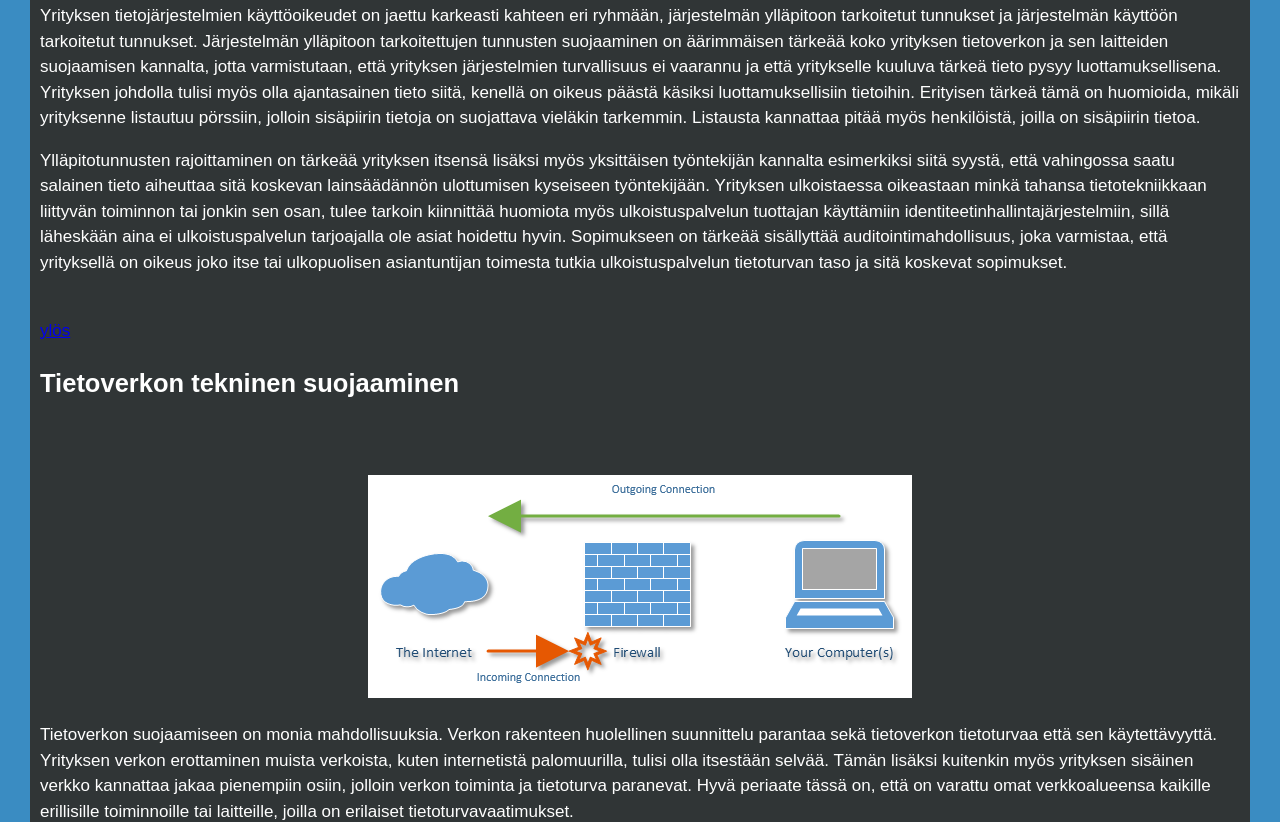
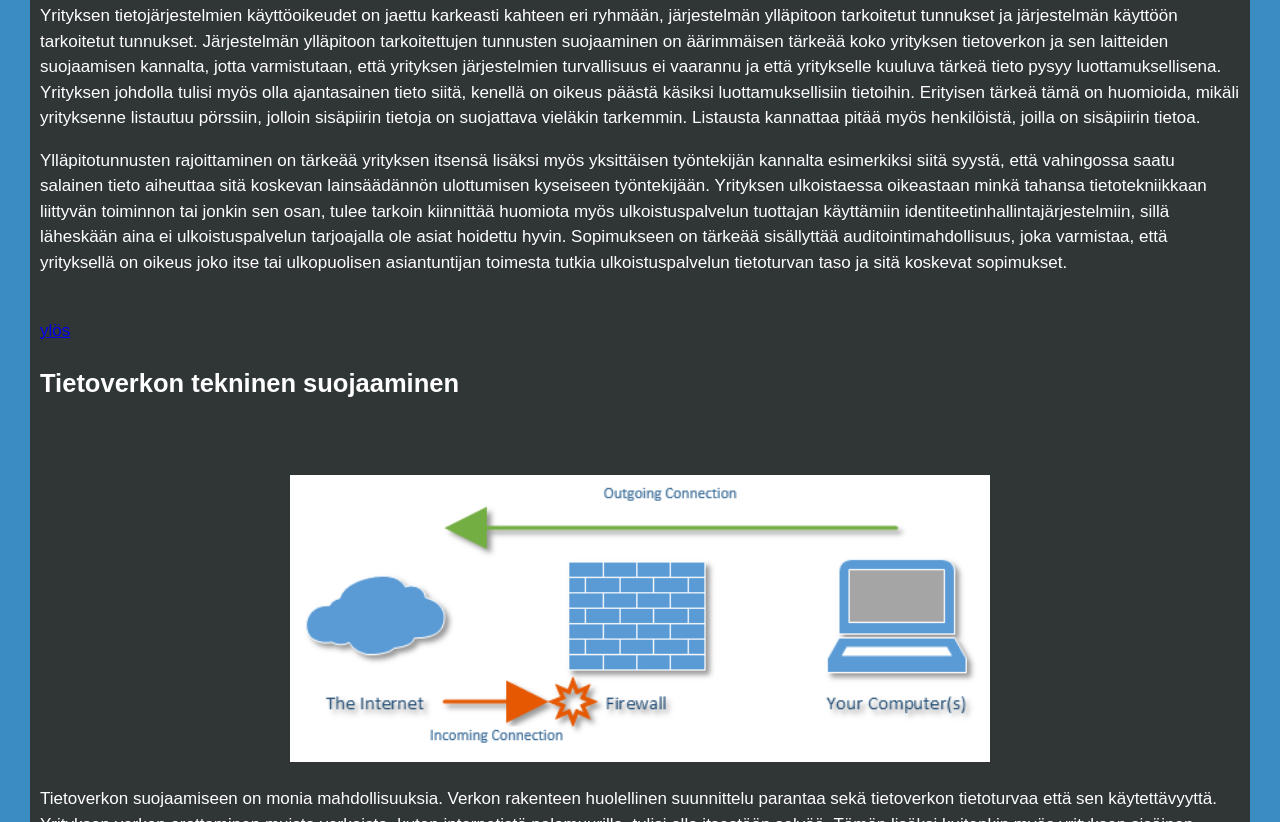
Before and after one commit to Roni7621/Tietoturvaopas-projekti, a plain HTML site: page tekninentoteuttaminen.html in a window 1280 px wide. Shown: the part 1978-2800 px from the top of the page. Drawn offline with Linux system fonts and the light colour scheme.

Commit message:
kuvan koko

```diff
--- a/tekninentoteuttaminen.html
+++ b/tekninentoteuttaminen.html
@@ -58,7 +58,7 @@ Yrityksen ulkoistaessa oikeastaan minkä tahansa tietotekniikkaan liittyvän toi
 
 
 <h2 id="Tietoverkon tekninen suojaaminen"><b>Tietoverkon tekninen suojaaminen</b></h2><br><br>
-<center><img src="kuvia/firewall.jpg"></center>
+<center><img src="kuvia/firewall.jpg" width="700" height="auto"></center>
 <p>Tietoverkon suojaamiseen on monia mahdollisuuksia. Verkon rakenteen huolellinen suunnittelu parantaa sekä tietoverkon tietoturvaa että sen käytettävyyttä. Yrityksen verkon erottaminen muista verkoista, kuten internetistä palomuurilla, tulisi olla itsestään selvää. Tämän lisäksi kuitenkin myös yrityksen sisäinen verkko kannattaa jakaa pienempiin osiin, jolloin verkon toiminta ja tietoturva paranevat. Hyvä periaate tässä on, että on varattu omat verkkoalueensa kaikille erillisille toiminnoille tai laitteille, joilla on erilaiset tietoturvavaatimukset.</p>
 <p> On selvää, että esimerkiksi toiminnanohjausjärjestelmien tietokantapalvelimilla on erilaiset tietoturvavaatimukset kuin toimistoverkon tiedostopalvelimilla. Järjestelmät on hyvä luokitella tärkeysjärjestykseen esimerkiksi käytettävyysvaatimusten tai järjestelmien sisältämien tietojen luottamuksellisuuden mukaan, sillä se helpottaa tietoverkon suojaamista. Lisäksi on hyvä rajoittaa verkkojen välistä liikennettä laitteella, joka täyttää tietoturvavaatimukset, kuten palomuurilla tai kytkimellä.</p>
 <p>Kaikki etä- ja langattomat yhteydet olisi parasta terminoida yrityksen ulkopuoliseen verkkoon, josta käyttäjille sallitaan pääsy yrityksen tietojärjestelmiin vain vahvan käyttäjäntunnistuksen jälkeen. Samoja langattomia verkkoja voi käyttää myös ulkopuolisten tahojen, kuten vierailijoiden, internet-yhteyksiin, tästä verkosta ei kuitenkaan pääse yrityksen sisäisiin järjestelmiin ilman vahvaa käyttäjäntunnistusta. Etäyhteyksien tietoturvallisuutta voi parantaa sallimalla yhteydet yrityksen sisäiseen verkkoon ja järjestelmiin ainoastaan sellaisista laitteista, jotka ovat yrityksen tietoturvapolitiikan ja vaatimusten mukaisia, kuten yrityksen työntekijöilleen työtä varten kustantamat laitteet. Vaatimustenmukaisuus on mahdollista selvittää erilaisilla automaattisilla teknisillä järjestelmillä, nk. end point security-tuotteilla, jotka testaavat päätelaitteen tietoturvan ennen kuin sallivat yhteyden muodostamisen.</p><br>
```
